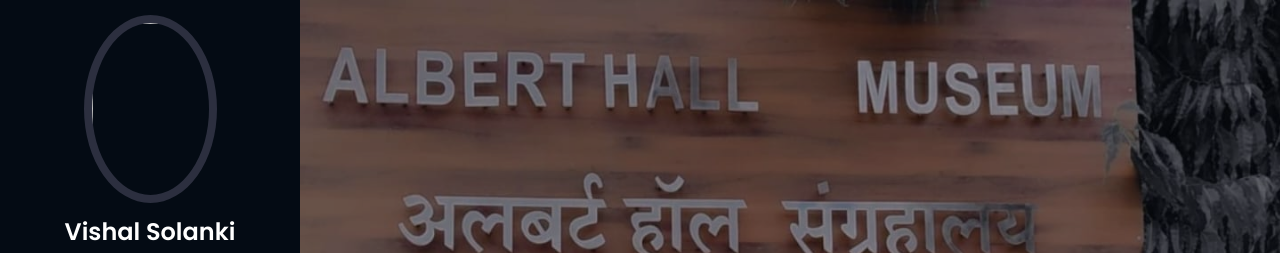
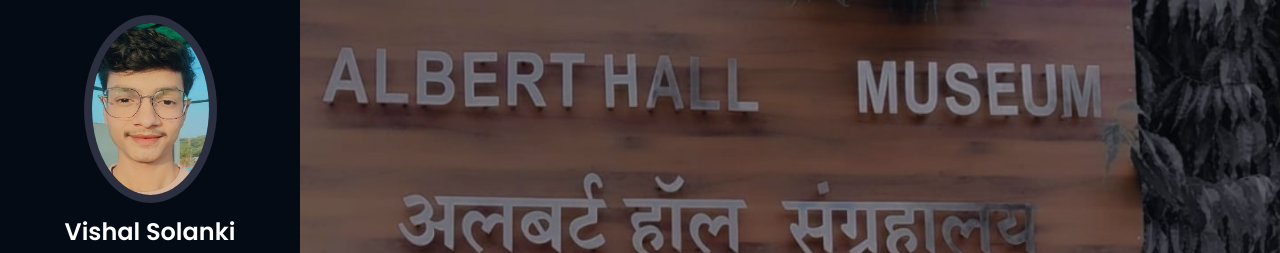
Before and after one commit to TheGreatVishal/Portfolio, a plain HTML site: page index.html in a window 1280 px wide. Shown: the top 253 px of the page. Drawn offline with nearby package versions, Linux system fonts and the light colour scheme; files whose address does not match are found by name.

Commit message:
Update index.html

```diff
--- a/index.html
+++ b/index.html
@@ -11,18 +11,18 @@
 
   <!-- Favicons -->
   <link href="assets/css/img/favicon.png" rel="icon">
-  <link href="assets/img/apple-touch-icon.png" rel="apple-touch-icon">
+  <link href="assets/css/img/apple-touch-icon.png" rel="apple-touch-icon">
 
   <!-- Google Fonts -->
   <link href="https://fonts.googleapis.com/css?family=Open+Sans:300,300i,400,400i,600,600i,700,700i|Raleway:300,300i,400,400i,500,500i,600,600i,700,700i|Poppins:300,300i,400,400i,500,500i,600,600i,700,700i" rel="stylesheet">
 
   <!-- Vendor CSS Files -->
-  <link href="assets/vendor/aos/aos.css" rel="stylesheet">
-  <link href="assets/vendor/bootstrap/css/bootstrap.min.css" rel="stylesheet">
-  <link href="assets/vendor/bootstrap-icons/bootstrap-icons.css" rel="stylesheet">
-  <link href="assets/vendor/boxicons/css/boxicons.min.css" rel="stylesheet">
-  <link href="assets/vendor/glightbox/css/glightbox.min.css" rel="stylesheet">
-  <link href="assets/vendor/swiper/swiper-bundle.min.css" rel="stylesheet">
+  <link href="assets/css/vendor/aos/aos.css" rel="stylesheet">
+  <link href="assets/css/vendor/bootstrap/css/bootstrap.min.css" rel="stylesheet">
+  <link href="assets/css/vendor/bootstrap-icons/bootstrap-icons.css" rel="stylesheet">
+  <link href="assets/css/vendor/boxicons/css/boxicons.min.css" rel="stylesheet">
+  <link href="assets/css/vendor/glightbox/css/glightbox.min.css" rel="stylesheet">
+  <link href="assets/css/vendor/swiper/swiper-bundle.min.css" rel="stylesheet">
 
   <!-- Template Main CSS File -->
   <link href="assets/css/style.css" rel="stylesheet">
@@ -46,7 +46,7 @@
     <div class="d-flex flex-column">
 
       <div class="profile">
-        <img src="assets/img/vishal.jpg" alt="" class="img-fluid rounded-circle profile_img">
+        <img src="assets/css/img/vishal.jpg" alt="" class="img-fluid rounded-circle profile_img">
         <h1 class="text-light"><a href="index.html">Vishal Solanki</a></h1>
         <div class="social-links mt-3 text-center">
           <a href="https://x.com/VishalS88475883?t=hLRFPL_dSmqy-IeBf6906A&s=09" class="twitter"><i class="bx bxl-twitter"></i></a>
```
